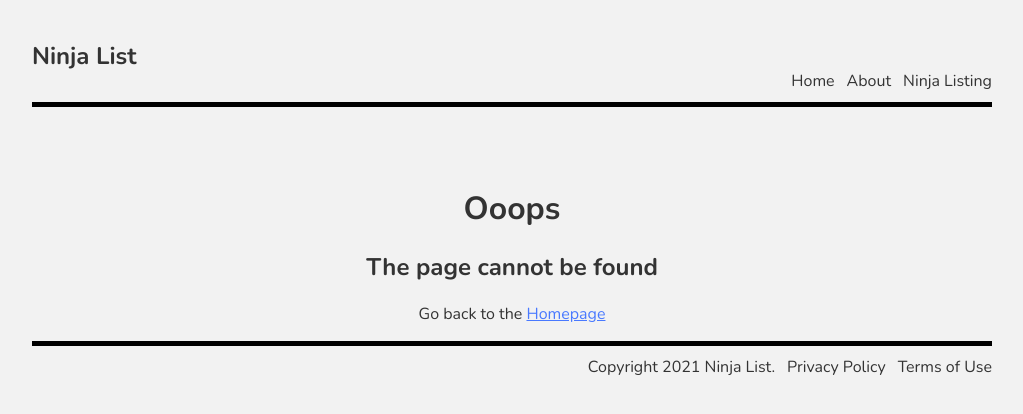
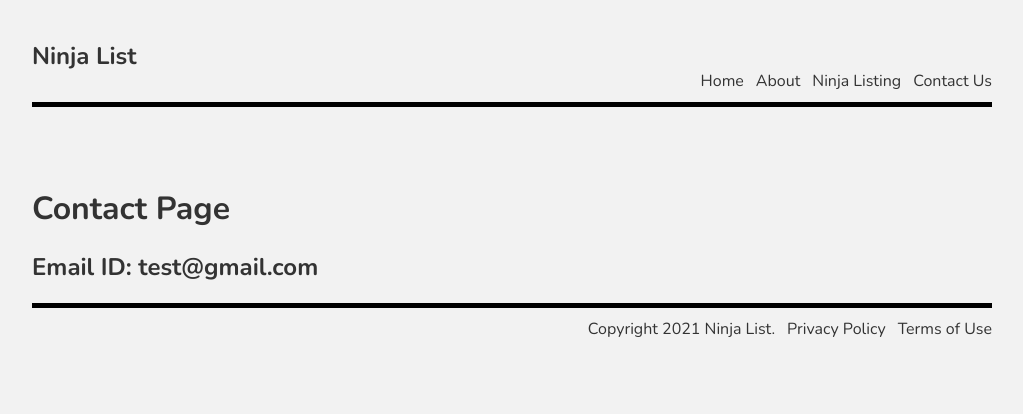
Before and after one commit to bcthakre/nextjs_typescript, a Next.js app: page /contact in a window 1280 px wide. Before the commit this address had no page. Shown: the top 414 px of the page, without its empty margins (128-1151 px from the left). Built offline with nearby package versions, Linux system fonts and the light colour scheme.

Commit message:
Added new page

```diff
--- a/components/Navbar.tsx
+++ b/components/Navbar.tsx
@@ -10,6 +10,7 @@ const Navbar = () => {
         <Link href="/"><a>Home</a></Link>
         <Link href="/about"><a>About</a></Link>
         <Link href="/ninjas"><a>Ninja Listing</a></Link>
+        <Link href="/contact"><a>Contact Us</a></Link>
        </nav>
     )
 }
--- /dev/null
+++ b/pages/contact.tsx
@@ -0,0 +1,12 @@
+
+
+const Contact = () => {
+    return (
+        <div>
+            <h1>Contact Page</h1>
+            <h2> Email ID: test@gmail.com</h2>
+        </div>
+    )
+}
+
+export default Contact;
```
